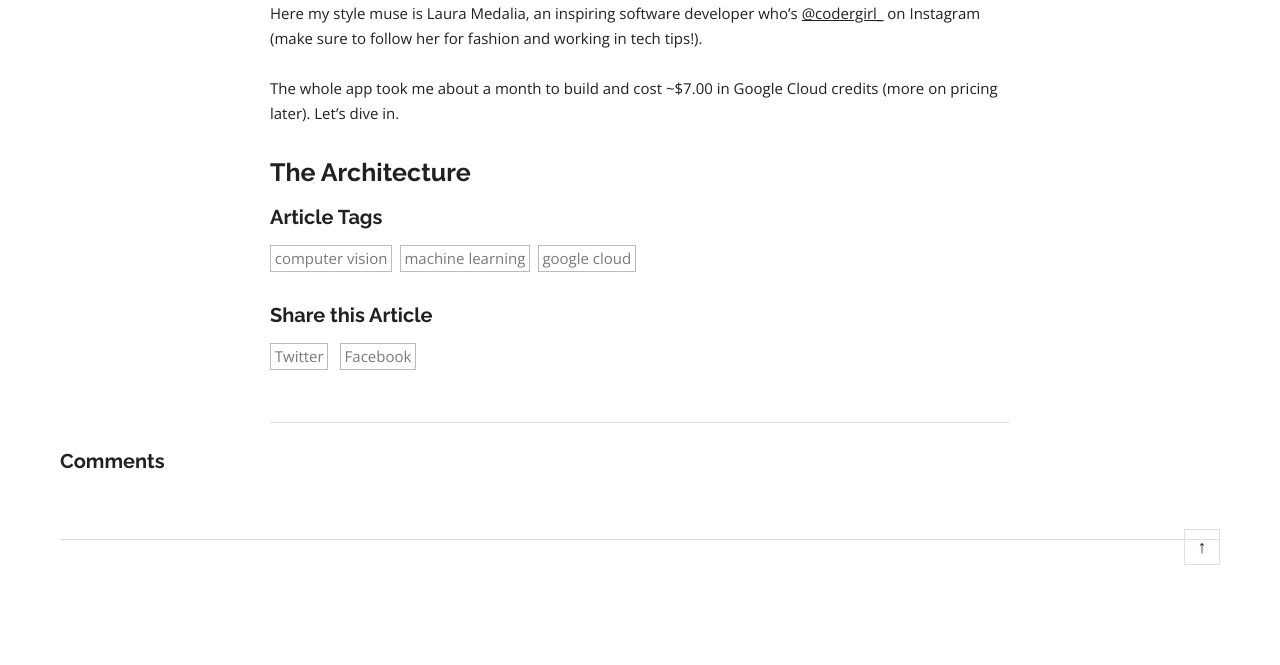
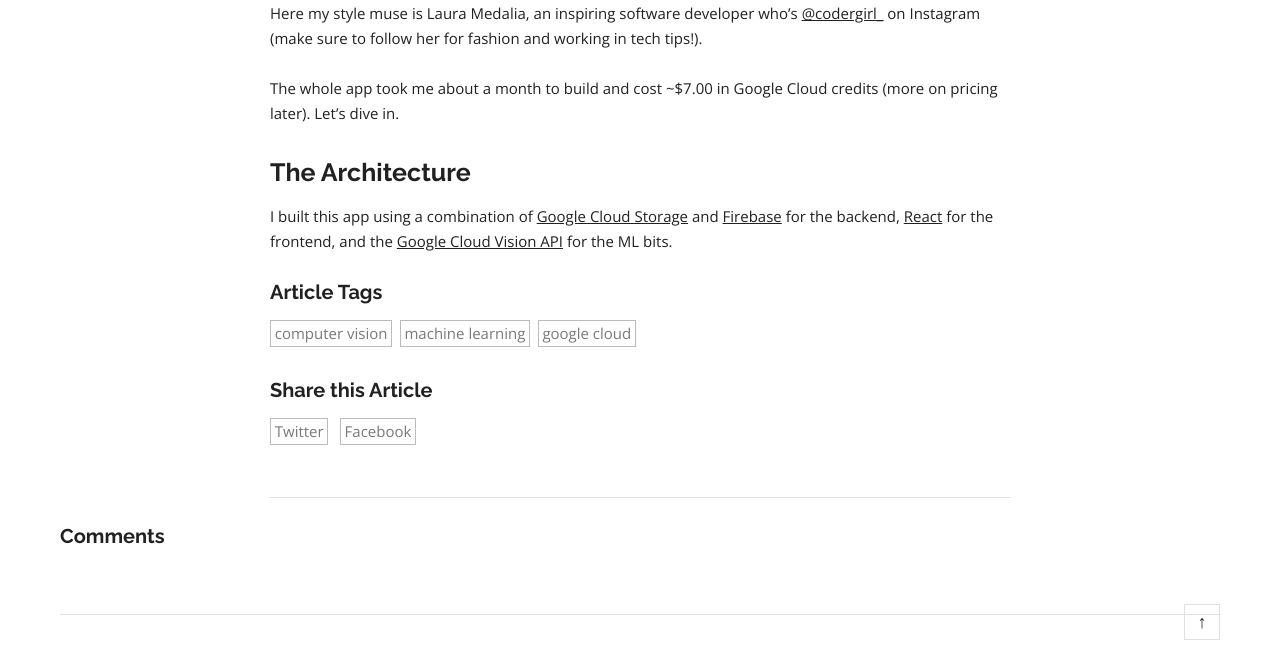
Before and after one commit to dalequark/daleonai, a Jekyll site: the page built from _posts/2020-10-06-can-ai-make-me-trendier.md, in a window 1280 px wide and 900 px high, scrolled down 2339 px, cut to the strip 235-900 px from the top of the window. Built offline with Jekyll 4.4.1, drawn with Linux system fonts in a browser that asks for light colours; some web fonts are replaced; a script that is not in the unit is left out; comment, search, counter and statistics services are not loaded; before the commit the page ends 3164 px from its top, so only the background shows below that.

Commit message:
Update Blog “2020-10-06-can-ai-make-me-trendier”

```diff
--- a/_posts/2020-10-06-can-ai-make-me-trendier.md
+++ b/_posts/2020-10-06-can-ai-make-me-trendier.md
@@ -45,4 +45,8 @@ Here my style muse is Laura Medalia, an inspiring software developer who's [@cod
 
 The whole app took me about a month to build and cost ~$7.00 in Google Cloud credits (more on pricing later). Let's dive in.
 
+
+
 ## The Architecture
+
+I built this app using a combination of [Google Cloud Storage](https://cloud.google.com/storage/?utm_source=google&utm_medium=cpc&utm_campaign=na-US-all-en-dr-bkws-all-all-trial-e-dr-1009135&utm_content=text-ad-none-any-DEV_c-CRE_79747411687-ADGP_Hybrid+%7C+AW+SEM+%7C+BKWS+%7C+US+%7C+en+%7C+EXA+~+Google+Cloud+Storage-KWID_43700007031545851-kwd-11642151515&utm_term=KW_google%20cloud%20storage-ST_google+cloud+storage&gclid=CjwKCAjww5r8BRB6EiwArcckC8WRFN95onXmZi1ly_pfNslOQMjZ6Ex03ypCr7irmeuzPsrDydBL8xoCUV8QAvD_BwE) and [Firebase](firebase.com) for the backend, [React](https://reactjs.org/) for the frontend, and the [Google Cloud Vision API](http://cloud.google.com/vision) for the ML bits.
```
